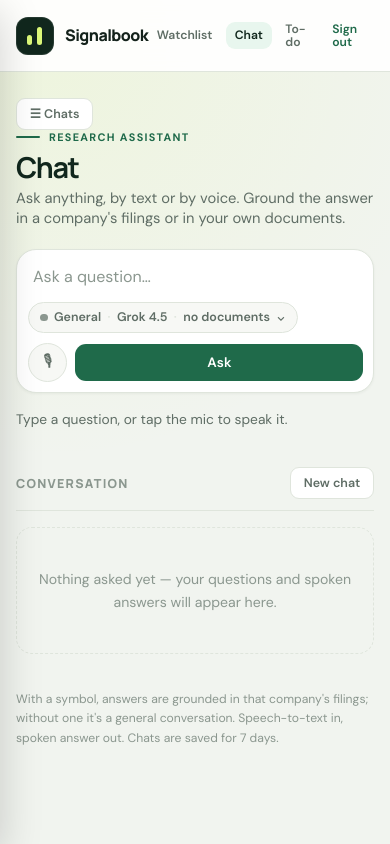
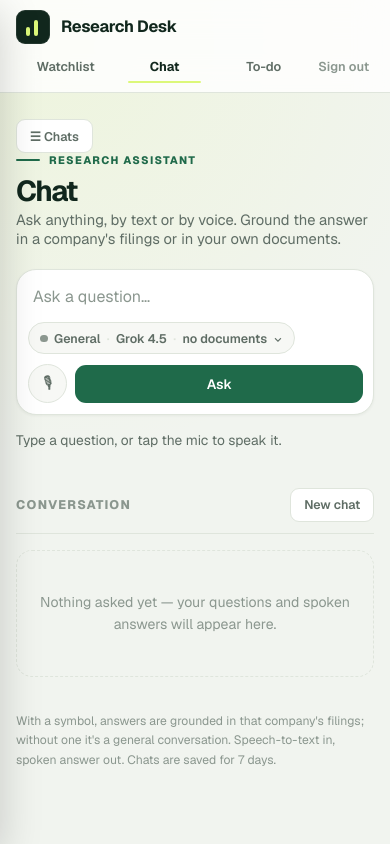
Before and after one commit to Simratpreet/investment-research-desk, a Flask app: page /voice in a window 390 px wide. Run offline with Flask 3, Linux system fonts and the light colour scheme; the visitor is signed in with stand-in values (Sample User, id 1); data that the repository does not hold is empty; parts of the project's set-up code (start-up, migrations or seed data) failed here and were passed over; some libraries are stand-ins or nearby versions.

Commit message:
Redesign: Research Desk identity, Geist type, unified nav, reworked watchlist + alerts
A whole-app UI/UX pass, verified by rendering the real app with a headless
browser and iterating on screenshots.

Identity & chrome (all pages):
  * Renamed Signalbook -> Research Desk (wordmark, titles, nav).
  * New type system: Geist / Geist Mono, replacing Manrope/DM Sans/JetBrains Mono.
  * One shared app-bar in base.css (namespaced .appbar-*), replacing the two
    divergent headers. Active nav marked by a lime underbar (ties to the logo);
    sign-out muted (was alarming red); mobile header stacks instead of
    overflowing off-screen.

Watchlist (it's a scan-list for news/alerts, nothing more):
  * Dropped the unused Watch-note column and the "Reason for watching" field.
  * Sorted A-Z by ticker; paginated 50/page; the table flows on the page so the
    pager stays visible.
  * Exchange badges unified to one quiet mono style (the code is a label, not a
    status). Oversized marketing hero trimmed to a plain page title.

Alerts:
  * Category tabs now rank by what matters: price moves biggest-first, earnings
    soonest-first (closest on top), volume by multiple. "All" stays chronological.
  * Each alert gets a colour-coded magnitude badge (green/red % , Nx vol,
    countdown) and a per-row timestamp.

Renamed the "Research" tab to "Notes". No dark theme yet (light-only).

Co-Authored-By: Claude Opus 4.8 (1M context) <noreply@anthropic.com>
Claude-Session: https://claude.ai/code/session_01TSa3EXhfLLyrceM2zT74fX

```diff
--- a/static/css/base.css
+++ b/static/css/base.css
@@ -50,7 +50,7 @@
 * { margin: 0; padding: 0; box-sizing: border-box; }
 
 body {
-  font-family: 'DM Sans', -apple-system, BlinkMacSystemFont, 'Segoe UI', Roboto, sans-serif;
+  font-family: 'Geist', -apple-system, BlinkMacSystemFont, 'Segoe UI', Roboto, sans-serif;
   background: var(--bg);
   color: var(--text);
   min-height: 100vh;
@@ -78,3 +78,65 @@ a:focus-visible {
     scroll-behavior: auto !important;
   }
 }
+
+/* ============================================================
+   Shared app-bar (one header for every page). Namespaced .appbar-*
+   so it can't collide with any page's legacy .header/.top-nav rules.
+   ============================================================ */
+.appbar {
+  position: sticky; top: 0; z-index: 30;
+  background: color-mix(in srgb, var(--surface) 82%, transparent);
+  backdrop-filter: blur(16px); -webkit-backdrop-filter: blur(16px);
+  border-bottom: 1px solid var(--border);
+}
+.appbar-inner {
+  max-width: 1240px; margin: 0 auto; height: 64px;
+  padding: 0 clamp(16px, 4vw, 34px);
+  display: flex; align-items: center; justify-content: space-between; gap: 1rem;
+}
+.appbar-brand { display: flex; align-items: center; gap: 11px; text-decoration: none; color: var(--ink); }
+.appbar-mark {
+  width: 34px; height: 34px; border-radius: 9px; background: var(--ink);
+  position: relative; overflow: hidden; flex: none;
+  box-shadow: inset 0 0 0 1px rgba(255,255,255,0.08);
+}
+.appbar-mark::before, .appbar-mark::after {
+  content: ""; position: absolute; bottom: 8px; width: 4px; border-radius: 99px; background: var(--lime);
+}
+.appbar-mark::before { left: 10px; height: 9px; }
+.appbar-mark::after  { left: 18px; height: 16px; }
+.appbar-name { display: flex; flex-direction: column; line-height: 1.02; }
+.appbar-name b {
+  font-family: 'Geist', sans-serif; font-size: 1.02rem; font-weight: 700; letter-spacing: -0.02em;
+}
+.appbar-name span {
+  font-size: .62rem; letter-spacing: .13em; text-transform: uppercase; color: var(--text-muted); margin-top: 3px;
+}
+
+.appbar-nav { display: flex; align-items: center; gap: 2px; }
+.appbar-link {
+  position: relative; font-size: .84rem; font-weight: 550; text-decoration: none;
+  color: var(--text-secondary); padding: .55rem .8rem; border-radius: 8px; line-height: 1;
+  transition: color .15s, background .15s;
+}
+.appbar-link:hover { color: var(--ink); background: var(--surface-warm); }
+.appbar-link.is-active { color: var(--ink); font-weight: 650; }
+/* Active marker: a lime underbar that ties back to the logo's lime strokes. */
+.appbar-link.is-active::after {
+  content: ""; position: absolute; left: .8rem; right: .8rem; bottom: -1px; height: 2.5px;
+  background: var(--lime); border-radius: 3px;
+}
+.appbar-signout {
+  color: var(--text-muted); margin-left: .35rem; padding-left: .9rem;
+  border-left: 1px solid var(--border);
+}
+.appbar-signout:hover { color: var(--accent); background: transparent; }
+
+@media (max-width: 640px) {
+  .appbar-inner { flex-direction: column; height: auto; gap: 8px; padding: 10px 16px; }
+  .appbar-brand { align-self: flex-start; }
+  .appbar-name span { display: none; }
+  .appbar-nav { width: 100%; gap: 0; }
+  .appbar-link { flex: 1; text-align: center; padding: .55rem .3rem; font-size: .8rem; }
+  .appbar-signout { margin-left: 0; padding-left: .3rem; border-left: 0; flex: 0 0 auto; }
+}
--- a/static/css/chat.css
+++ b/static/css/chat.css
@@ -1,6 +1,6 @@
 * { box-sizing:border-box; }
   body {
-    margin:0; font-family:'DM Sans',-apple-system,BlinkMacSystemFont,sans-serif;
+    margin:0; font-family:'Geist',-apple-system,BlinkMacSystemFont,sans-serif;
     background: radial-gradient(circle at 12% 5%, rgba(220,248,121,0.15), transparent 26rem), var(--bg);
     color:var(--text); min-height:100vh;
   }
@@ -22,7 +22,7 @@
   .logo-mark::before { left:11px; height:10px; }
   .logo-mark::after { left:21px; height:18px; }
   .brand-copy { display:flex; flex-direction:column; line-height:1.05; }
-  .brand-copy h1 { font-family:'Manrope',sans-serif; font-size:1rem; font-weight:800; letter-spacing:-0.035em; margin:0; }
+  .brand-copy h1 { font-family:'Geist',sans-serif; font-size:1rem; font-weight:800; letter-spacing:-0.035em; margin:0; }
   .brand-subtitle { color:var(--text-muted); font-size:.66rem; margin-top:4px; }
 
   .top-nav { display:flex; align-items:center; gap:.3rem; }
@@ -73,7 +73,7 @@
   .eyebrow { display:flex; align-items:center; gap:9px; color:var(--accent); font-size:.68rem; font-weight:800;
              letter-spacing:.12em; text-transform:uppercase; margin-bottom:9px; }
   .eyebrow::before { content:''; width:24px; height:2px; background:var(--accent); border-radius:99px; }
-  .page-title { font-family:'Manrope',sans-serif; color:var(--ink); font-size:clamp(1.8rem,4vw,2.6rem);
+  .page-title { font-family:'Geist',sans-serif; color:var(--ink); font-size:clamp(1.8rem,4vw,2.6rem);
                 line-height:1.03; letter-spacing:-.05em; margin:0 0 .3rem; }
   .page-sub { color:var(--text-secondary); font-size:.92rem; margin:0 0 1.8rem; }
 
@@ -182,7 +182,7 @@
   /* --- Conversation --- */
   .convo-head { display:flex; align-items:center; justify-content:space-between; gap:1rem;
                 margin:2.4rem 0 1rem; padding-bottom:.7rem; border-bottom:1px solid var(--border); }
-  .convo-head h3 { font-family:'Manrope',sans-serif; font-size:.78rem; font-weight:800; letter-spacing:.1em;
+  .convo-head h3 { font-family:'Geist',sans-serif; font-size:.78rem; font-weight:800; letter-spacing:.1em;
                    text-transform:uppercase; color:var(--text-muted); margin:0; }
   .convo-empty { color:var(--text-muted); font-size:.88rem; text-align:center; padding:2.5rem 1rem;
                  border:1px dashed var(--border); border-radius:16px; line-height:1.6; }
--- a/templates/voice.html
+++ b/templates/voice.html
@@ -2,30 +2,27 @@
 <html lang="en"><head>
 <meta charset="utf-8">
 <meta name="viewport" content="width=device-width, initial-scale=1">
-<title>Chat · Signalbook</title>
+<title>Chat · Research Desk</title>
 <link rel="preconnect" href="https://fonts.googleapis.com">
 <link rel="preconnect" href="https://fonts.gstatic.com" crossorigin>
-<link href="https://fonts.googleapis.com/css2?family=DM+Sans:wght@400;500;600;700&family=Manrope:wght@500;600;700;800&family=JetBrains+Mono:wght@500;600&display=swap" rel="stylesheet">
+<link href="https://fonts.googleapis.com/css2?family=Geist:wght@400;500;600;700;800;900&family=Geist+Mono:wght@400;500;600&display=swap" rel="stylesheet">
 <link rel="stylesheet" href="{{ url_for('static', filename='css/base.css') }}?v={{ asset_v }}">
 <link rel="stylesheet" href="{{ url_for('static', filename='css/chat.css') }}?v={{ asset_v }}"></head>
 <body>
-  <header class="header">
-    <div class="header-inner">
-      <a href="/" class="brand" aria-label="Signalbook home">
-        <span class="logo-mark" aria-hidden="true"></span>
-        <span class="brand-copy">
-          <h1>Signalbook</h1>
-          <span class="brand-subtitle">Private market workspace</span>
-        </span>
-      </a>
-      <nav class="top-nav" aria-label="Primary">
-        <a href="/" class="top-nav-link">Watchlist</a>
-        <a href="/voice" class="top-nav-link is-active" aria-current="page">Chat</a>
-        <a href="/todos" class="top-nav-link">To-do</a>
-        <a href="/logout" class="top-nav-link top-nav-signout">Sign out</a>
-      </nav>
-    </div>
-  </header>
+  <header class="appbar">
+  <div class="appbar-inner">
+    <a href="/" class="appbar-brand" aria-label="Research Desk home">
+      <span class="appbar-mark" aria-hidden="true"></span>
+      <span class="appbar-name"><b>Research Desk</b><span>Private market workspace</span></span>
+    </a>
+    <nav class="appbar-nav" aria-label="Primary">
+      <a href="/" class="appbar-link">Watchlist</a>
+      <a href="/voice" class="appbar-link is-active" aria-current="page">Chat</a>
+      <a href="/todos" class="appbar-link">To-do</a>
+      <a href="/logout" class="appbar-link appbar-signout">Sign out</a>
+    </nav>
+  </div>
+</header>
 
   <div class="scrim" id="scrim" aria-hidden="true"></div>
   <div class="shell">
```
Also changed, not shown: other parts of static/css/chat.css (+12 -12 lines), static/css/todos.css (+5 -5 lines), static/css/watchlist.css (+63 -41 lines), static/js/watchlist.js (+94 -26 lines), templates/index.html (+24 -39 lines), templates/todos.html (+16 -19 lines).
